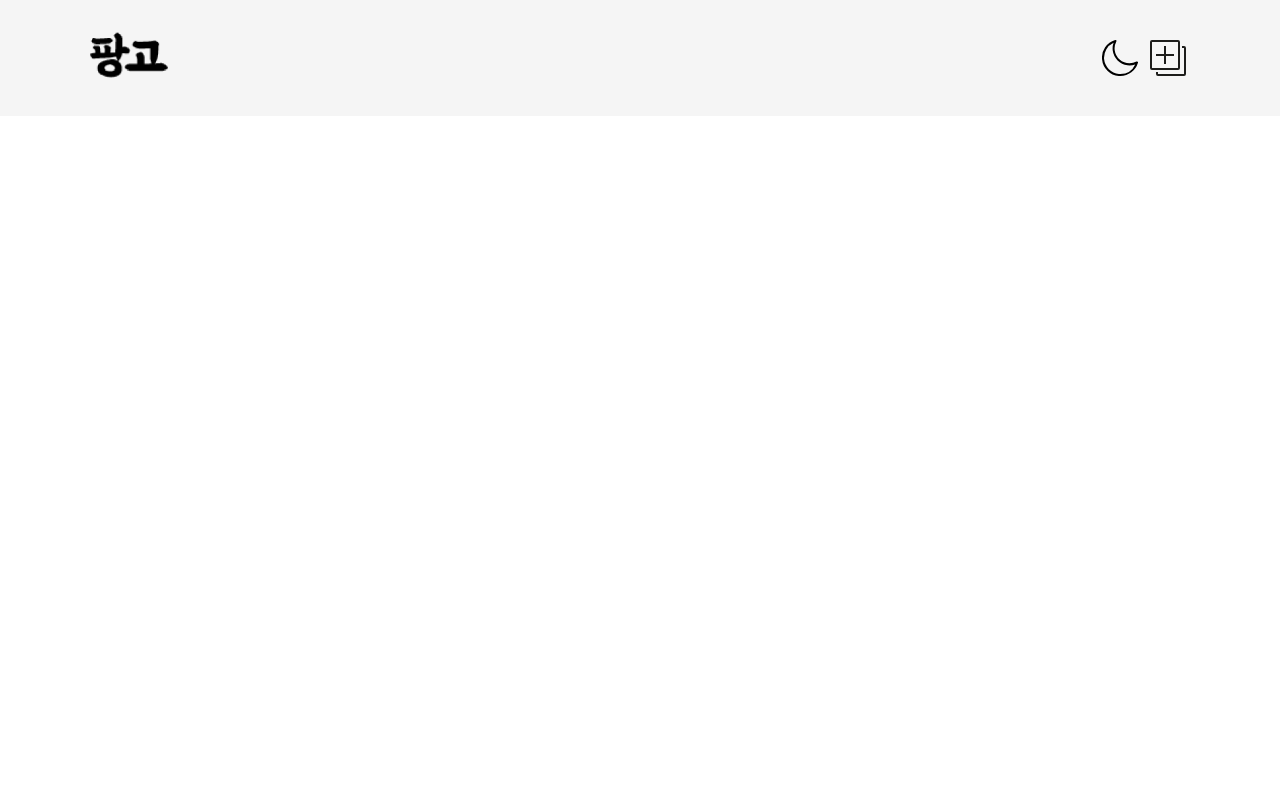
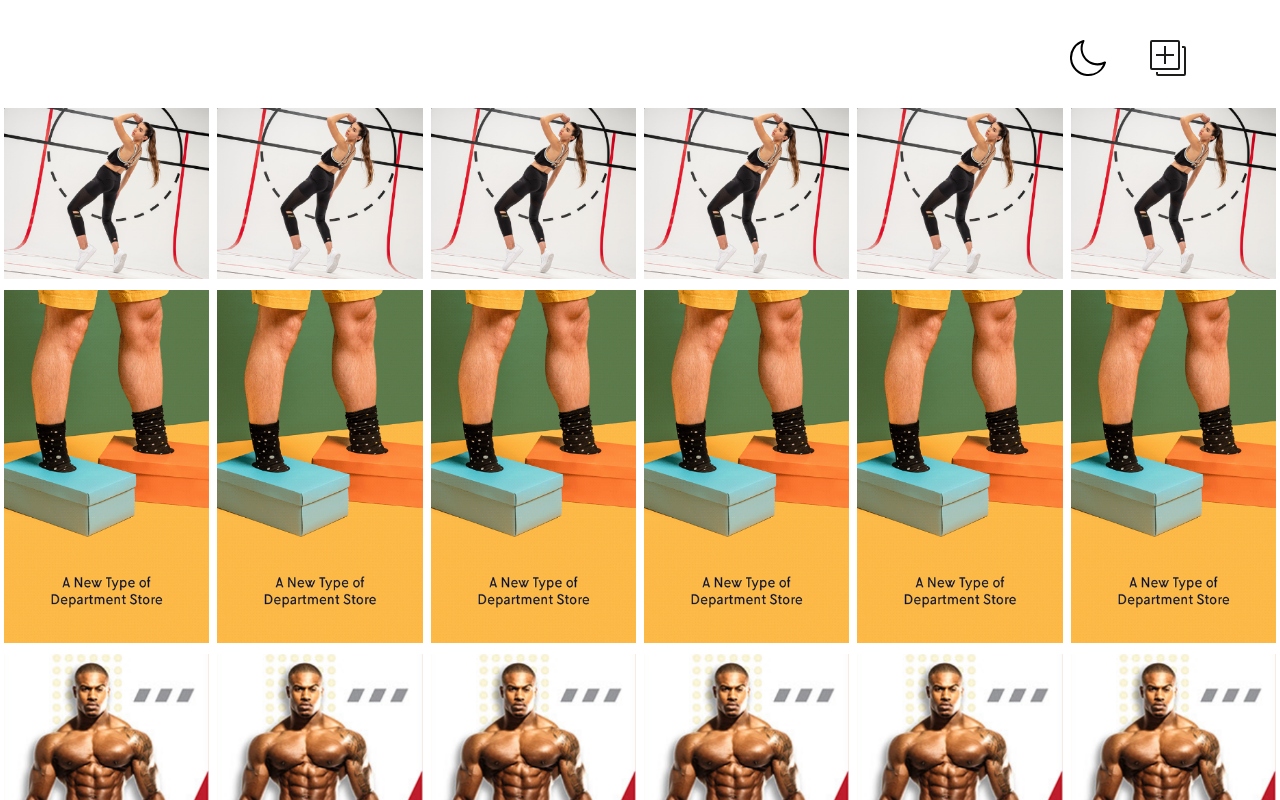
Before and after one commit to 95team/gg-pigs-web, a Nuxt app: page / in a window 1280 px wide. Shown: the top 800 px of the page. Built offline with nearby package versions, Linux system fonts and the light colour scheme.

Commit message:
#19 [개발] Default.vue ESLint 오류 개선(콤마), 사이드 NavBar 제거 (이전 커밋은 무시해도 됩니다.)

```diff
--- a/layouts/default.vue
+++ b/layouts/default.vue
@@ -1,52 +1,28 @@
 <template>
-  <div>
-    <v-app-bar class="white" height="116px" flat>
-      <div class="pangoLogo" style="margin-left:88px;">
-        <v-img :src="pangoLogo" width="80px" height="56px"></v-img>
-      </div>
-      <v-spacer></v-spacer>
-      <div class="clickArea mr-8">
-        <img :src="nightDay" class="iconArea" />
-      </div>
-      <div class="clickArea" style="margin-right:88px;">
-        <img :src="userInfo" class="iconArea" />
-      </div>
-    </v-app-bar>
-  </div>
+  <v-app dark>
+    <!-- Header -->
+    <header-layout />
+
+    <!-- Content -->
+    <v-content>
+      <content-layout />
+    </v-content>
+
+    <!-- Footer -->
+    <footer-layout />
+  </v-app>
 </template>
 
 <script>
+import HeaderLayout from '~/layouts/header.vue';
+import FooterLayout from '~/layouts/footer.vue';
+import ContentLayout from '~/layouts/content.vue';
+
 export default {
-  data() {
-    return {
-      pangoLogo: require('../static/img/pangoLogo.png'),
-      nightDay: require('../static/icon/nightDay.svg'),
-      userInfo: require('../static/icon/userInfo.svg'),
-    };
+  components: {
+    HeaderLayout,
+    FooterLayout,
+    ContentLayout,
   },
 };
 </script>
-
-<style scoped>
-.clickArea {
-  width: 48px;
-  height: 48px;
-  position: relative;
-}
-.iconArea {
-  width: 36px;
-  height: 36px;
-  margin: auto;
-  position: absolute;
-  left: 0;
-  right: 0;
-  top: 0;
-  bottom: 0;
-}
-</style>
-
-<style>
-.v-toolbar__content {
-  padding: 0;
-}
-</style>
```
